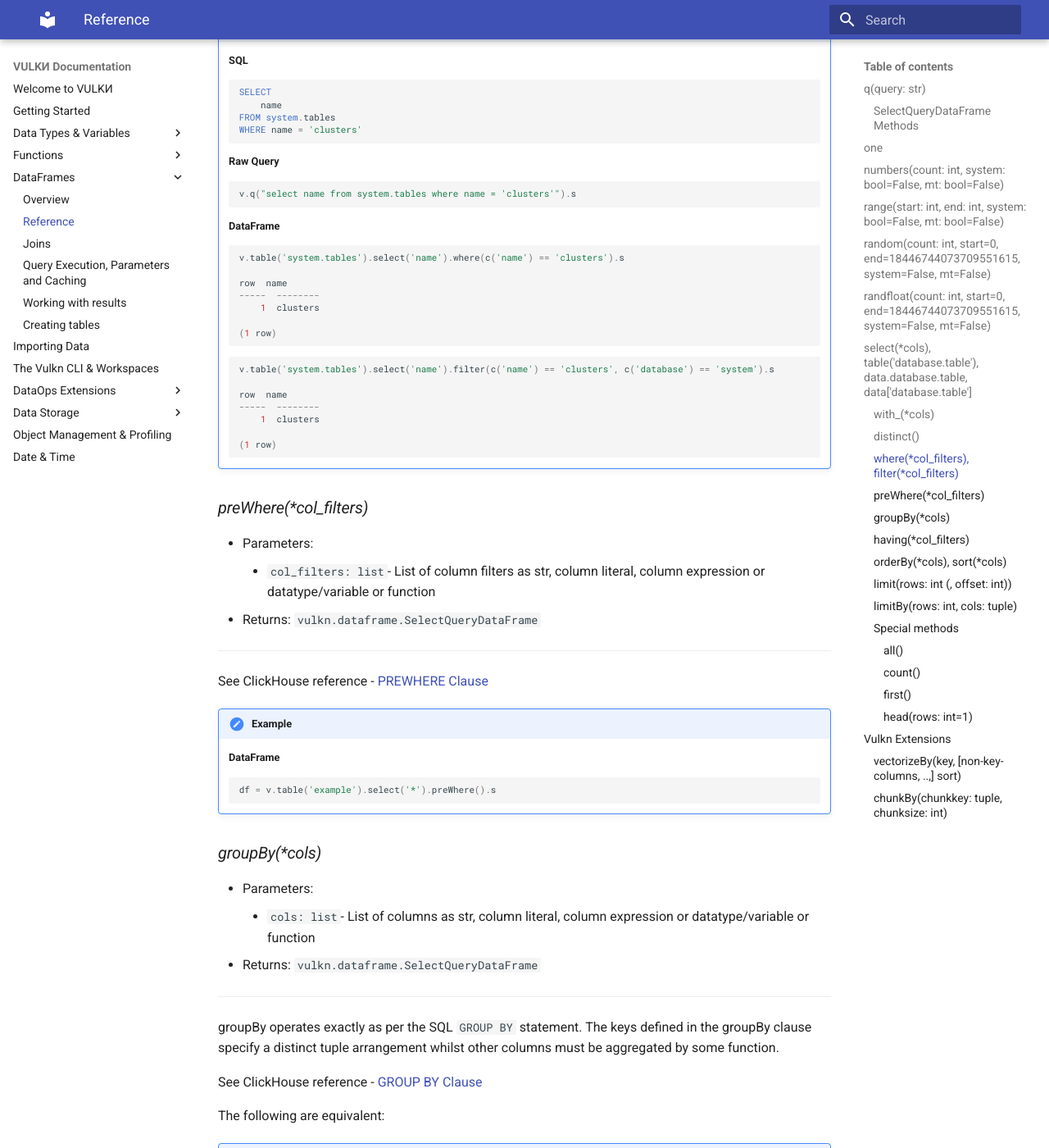
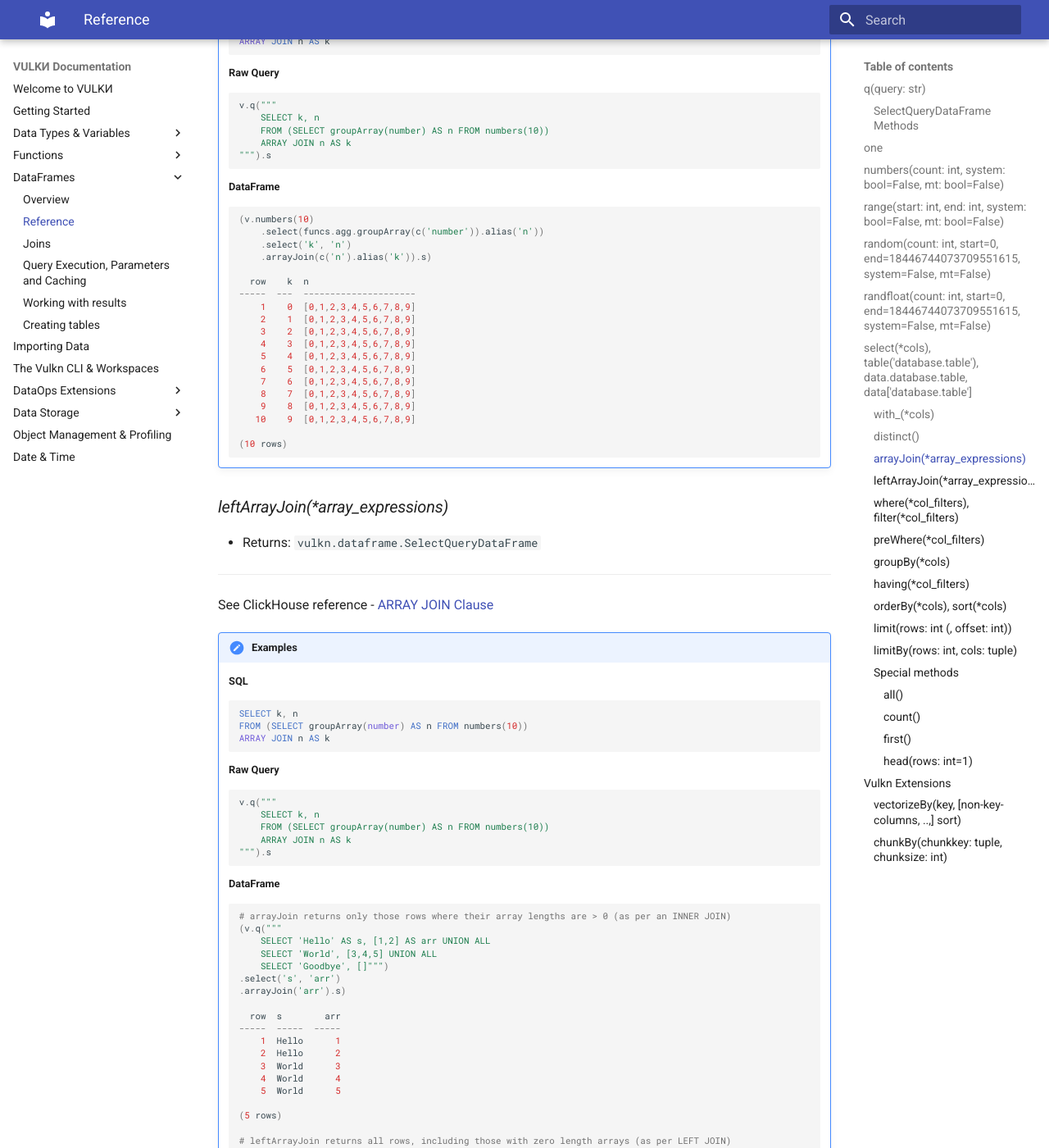
Before and after one commit to VulknData/vulkn, an MkDocs documentation site: the page built from docs/dataframes/reference.md, in a window 1280 px wide and 1400 px high, scrolled down 5479 px. Shown: the whole window at 82% size. Built offline with MkDocs 1.6.1 and Material for MkDocs 9.7.7, drawn with Linux system fonts in a browser that asks for light colours; some of the changed text lies outside the part shown.

Commit message:
Add documentation for arrayJoin / leftArrayJoin Add leftArrayJoin support

````diff
--- a/docs/dataframes/reference.md
+++ b/docs/dataframes/reference.md
@@ -170,6 +170,115 @@
         1  clusters
 
     (1 row)
+    ```
+
+### *arrayJoin(\*array_expressions)*
+
+* Returns: ```vulkn.dataframe.SelectQueryDataFrame```
+
+---
+
+See ClickHouse reference - [ARRAY JOIN Clause](https://clickhouse.yandex/docs/en/query_language/select/#select-array-join-clause)
+
+!!! note "Examples"
+    **SQL**
+    ```sql
+    SELECT k, n
+    FROM (SELECT groupArray(number) AS n FROM numbers(10))
+    ARRAY JOIN n AS k
+    ```
+    **Raw Query**
+    ```python
+    v.q("""
+        SELECT k, n
+        FROM (SELECT groupArray(number) AS n FROM numbers(10))
+        ARRAY JOIN n AS k
+    """).s
+    ```
+    **DataFrame**
+    ```python
+    (v.numbers(10)
+        .select(funcs.agg.groupArray(c('number')).alias('n'))
+        .select('k', 'n')
+        .arrayJoin(c('n').alias('k')).s)
+
+      row    k  n
+    -----  ---  ---------------------
+        1    0  [0,1,2,3,4,5,6,7,8,9]
+        2    1  [0,1,2,3,4,5,6,7,8,9]
+        3    2  [0,1,2,3,4,5,6,7,8,9]
+        4    3  [0,1,2,3,4,5,6,7,8,9]
+        5    4  [0,1,2,3,4,5,6,7,8,9]
+        6    5  [0,1,2,3,4,5,6,7,8,9]
+        7    6  [0,1,2,3,4,5,6,7,8,9]
+        8    7  [0,1,2,3,4,5,6,7,8,9]
+        9    8  [0,1,2,3,4,5,6,7,8,9]
+       10    9  [0,1,2,3,4,5,6,7,8,9]
+
+    (10 rows)
+    ```
+
+### *leftArrayJoin(\*array_expressions)*
+
+* Returns: ```vulkn.dataframe.SelectQueryDataFrame```
+
+---
+
+See ClickHouse reference - [ARRAY JOIN Clause](https://clickhouse.yandex/docs/en/query_language/select/#select-array-join-clause)
+
+!!! note "Examples"
+    **SQL**
+    ```sql
+    SELECT k, n
+    FROM (SELECT groupArray(number) AS n FROM numbers(10))
+    ARRAY JOIN n AS k
+    ```
+    **Raw Query**
+    ```python
+    v.q("""
+        SELECT k, n
+        FROM (SELECT groupArray(number) AS n FROM numbers(10))
+        ARRAY JOIN n AS k
+    """).s
+    ```
+    **DataFrame**
+    ```python
+    # arrayJoin returns only those rows where their array lengths are > 0 (as per an INNER JOIN)
+    (v.q("""
+        SELECT 'Hello' AS s, [1,2] AS arr UNION ALL
+        SELECT 'World', [3,4,5] UNION ALL
+        SELECT 'Goodbye', []""")
+    .select('s', 'arr')
+    .arrayJoin('arr').s)
+
+      row  s        arr
+    -----  -----  -----
+        1  Hello      1
+        2  Hello      2
+        3  World      3
+        4  World      4
+        5  World      5
+
+    (5 rows)
+
+    # leftArrayJoin returns all rows, including those with zero length arrays (as per LEFT JOIN)
+    (v.q("""
+        SELECT 'Hello' AS s, [1,2] AS arr UNION ALL
+        SELECT 'World', [3,4,5] UNION ALL
+        SELECT 'Goodbye', []""")
+    .select('s', 'arr')
+    .leftArrayJoin('arr').s)
+
+      row  s        arr
+    -----  -----  -----
+        1  Hello      1
+        2  Hello      2
+        3  World      3
+        4  World      4
+        5  World      5
+        6  Goodbye    0
+
+    (6 rows)
     ```
 
 ### *where(\*col_filters)*, *filter(\*col_filters)*
````
Also changed, not shown: 1 other file.
